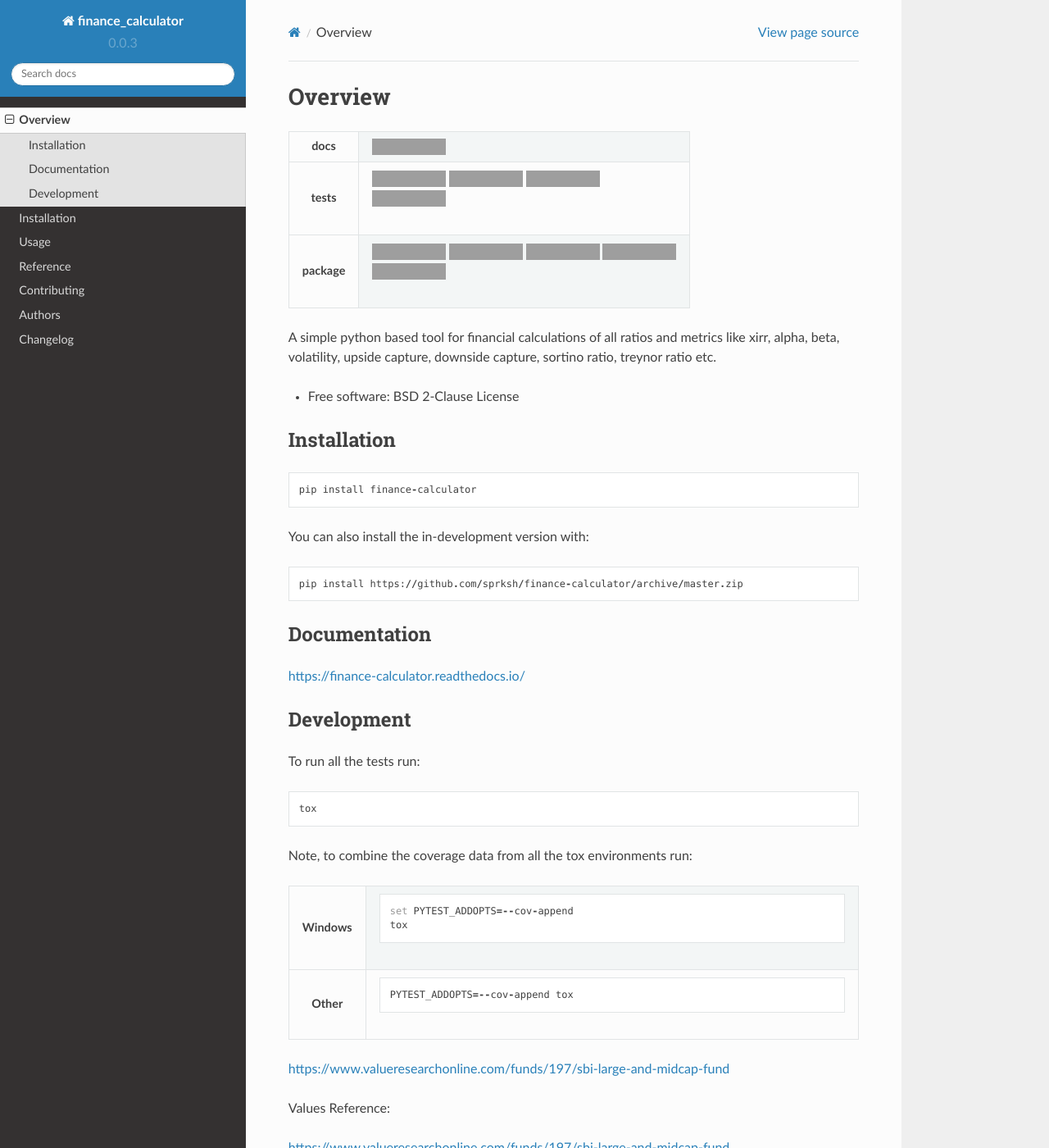
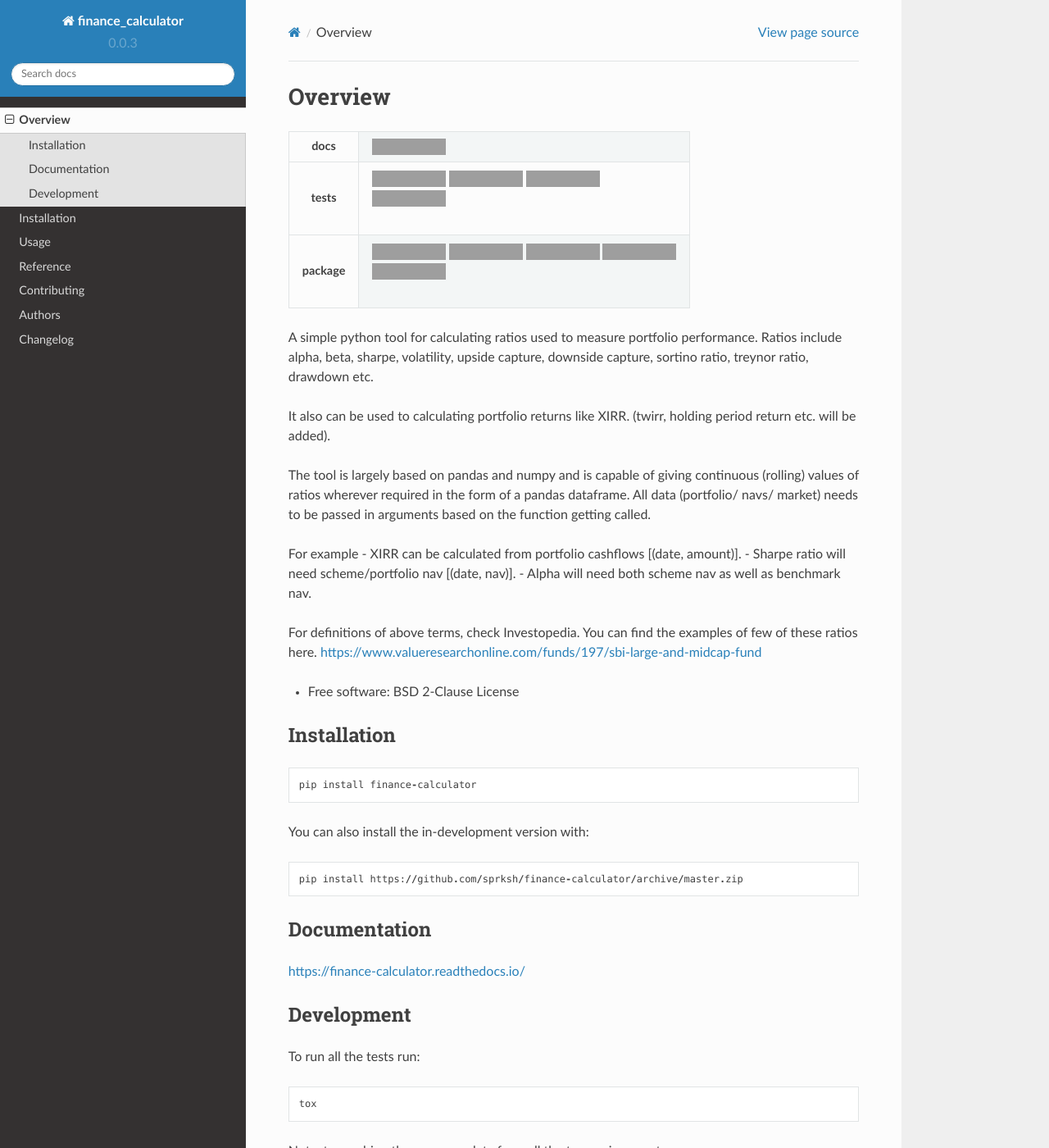
Before and after one commit to sprksh/finance-calculator, a Sphinx documentation site: the page built from docs/readme.rst, in a window 1280 px wide and 1400 px high, cut to the strip 0-1400 px from the top of the window. Shown: the whole strip at 82% size. Built offline with Sphinx 7.4.7 and the Read the Docs theme 2.0.0, drawn with Linux system fonts in a browser that asks for light colours; grey boxes are pictures that could not be loaded.

Commit message:
improved documentation

```diff
--- a/README.rst
+++ b/README.rst
@@ -59,8 +59,24 @@
 
 .. end-badges
 
-A simple python based tool for financial calculations of all ratios and metrics like xirr, alpha, beta, volatility,
-upside capture, downside capture, sortino ratio, treynor ratio etc.
+A simple python tool for calculating ratios used to measure portfolio performance.
+Ratios include alpha, beta, sharpe, volatility, upside capture, downside capture, sortino ratio,
+treynor ratio, drawdown etc.
+
+It also can be used to calculating portfolio returns like XIRR. (twirr, holding period return etc. will be added).
+
+The tool is largely based on pandas and numpy and is capable of giving continuous (rolling) values of ratios
+wherever required in the form of a pandas dataframe. All data (portfolio/ navs/ market) needs to be passed in
+arguments based on the function getting called.
+
+For example
+- XIRR can be calculated from portfolio cashflows [(date, amount)].
+- Sharpe ratio will need scheme/portfolio nav [(date, nav)].
+- Alpha will need both scheme nav as well as benchmark nav.
+
+
+For definitions of above terms, check Investopedia. You can find the examples of
+few of these ratios here. https://www.valueresearchonline.com/funds/197/sbi-large-and-midcap-fund
 
 * Free software: BSD 2-Clause License
 
@@ -106,5 +122,3 @@
       - ::
 
             PYTEST_ADDOPTS=--cov-append tox
-
-https://www.valueresearchonline.com/funds/197/sbi-large-and-midcap-fund
--- a/docs/usage.rst
+++ b/docs/usage.rst
@@ -9,18 +9,19 @@
 
 .. code-block:: python
 
-    df = fc.get_treynor(scheme_data, benchmark_data, 250, 22)
-    df = fc.get_alpha(scheme_data, benchmark_data, 250, 22)
-    df = fc.get_beta(scheme_data, benchmark_data, 250, 22)
-    df = fc.get_upside_capture(scheme_data, benchmark_data, 250, 22)
-    df = fc.get_downside_capture(scheme_data, benchmark_data, 250, 22)
-    df = fc.get_drawdown(scheme_data, 250, 22)
-    df = fc.get_volatility(scheme_data, 250, 22)
-    df = fc.get_sharpe(scheme_data, 250, 22)
-    df = fc.get_sortino(scheme_data, 250, 22)
+    drawdown = fc.get_drawdown(scheme_data, 250, 22)
+    volatility = fc.get_volatility(scheme_data, 250, 22)
+    sharpe = fc.get_sharpe(scheme_data, 250, 22)
+    sortino = fc.get_sortino(scheme_data, 250, 22)
+    treynor = fc.get_treynor(scheme_data, benchmark_data, 250, 22)
+    alpha = fc.get_alpha(scheme_data, benchmark_data, 250, 22)
+    beta = fc.get_beta(scheme_data, benchmark_data, 250, 22)
+    upside_capture = fc.get_upside_capture(scheme_data, benchmark_data, 250, 22)
+    downside_capture = fc.get_downside_capture(scheme_data, benchmark_data, 250, 22)
 
-
-If you want only current value of a given ratio, you can use ``tail=True`` as a keyword argument in all of these functions.
+If you want only current value of a given ratio, you can use ``tail=True`` as a keyword argument
+in all of these functions. With ``tail=False`` it will give a pandas dataframe with values in a
+rolling window fashion.
 
 The scheme data and the benchmark data can either be a pandas dataframe or list of tuples: (date, nav).
 
```
Also changed, not shown: setup.py (+4 -5 lines).
